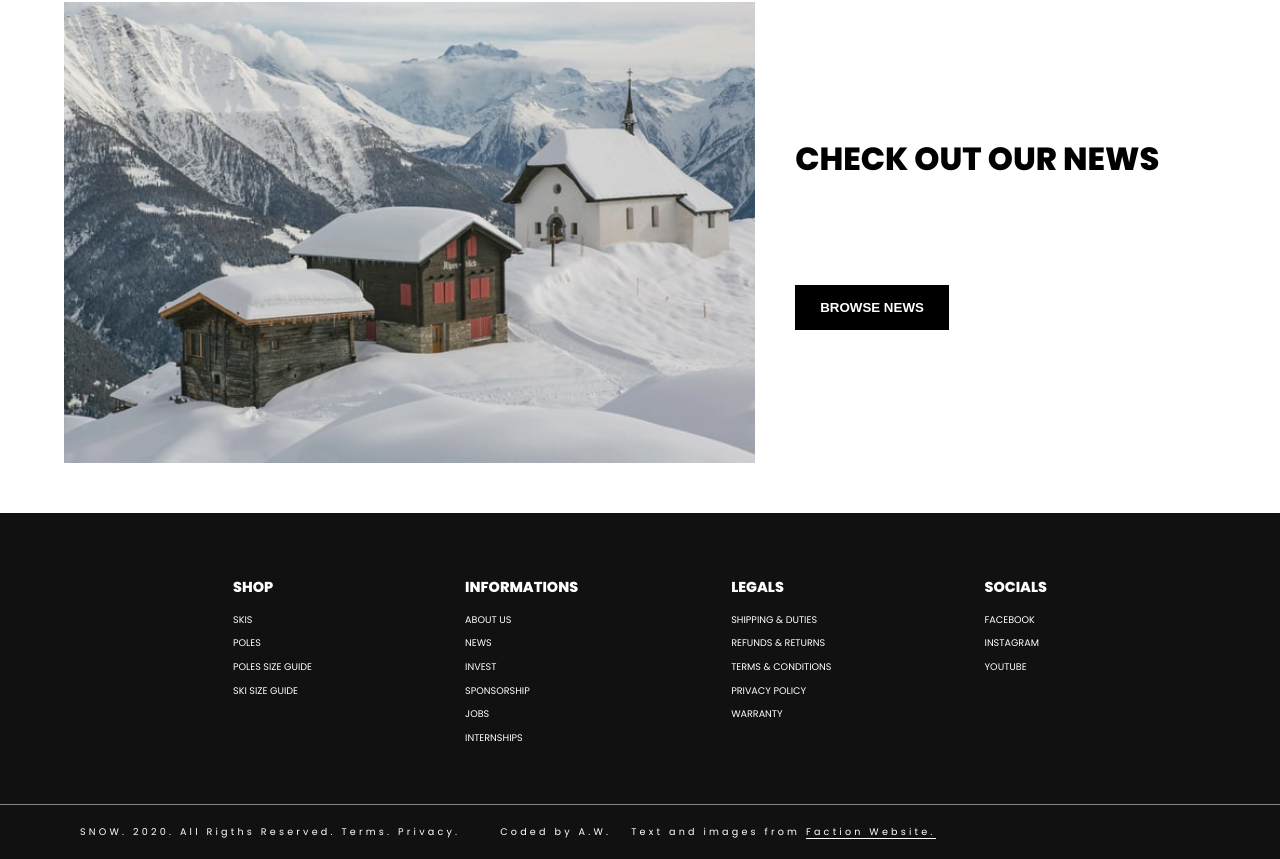
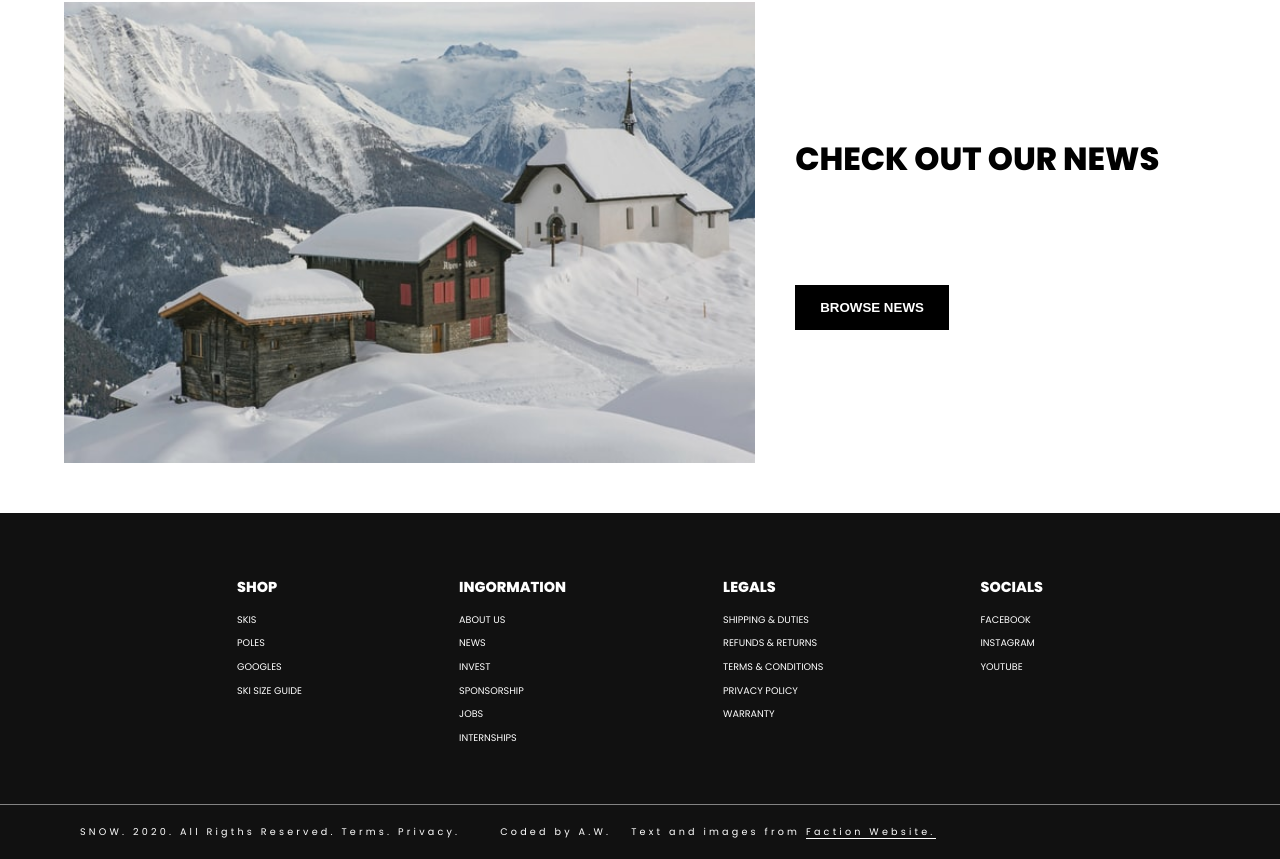
Before and after one commit to Adamwojty/SNOW, a React (Create React App) app: page / in a window 1280 px wide. Shown: the part 1594-2453 px from the top of the page. Built offline with nearby package versions, Linux system fonts and the light colour scheme.

Commit message:
Changed footer

```diff
--- a/src/components/CartModal/CartModal.js
+++ b/src/components/CartModal/CartModal.js
@@ -32,7 +32,7 @@ const CartModal = () => {
   };
   return (
     <>
-      {cartItems.length > 0 && cartItems.length && (
+      {cartItems.length > 0 && (
         <div className={styles.Wrapper}>
           <button type="button" onClick={() => handleCart()}>
             <img src={Cart} alt="cart" />
--- a/src/components/DetailedItem/DetailedItem.js
+++ b/src/components/DetailedItem/DetailedItem.js
@@ -10,6 +10,7 @@ const DetailedItem = ({ title, price, image, sizes }) => {
   const [length, setLength] = useState();
   const [error, setError] = useState(false);
   const dispatch = useDispatch();
+
   const handleItemToCart = (titleOfItem, priceOfItem, imageOfItem, lengthOfItem) => {
     if (!length) {
       setError(true);
--- a/src/components/Footer/Footer.js
+++ b/src/components/Footer/Footer.js
@@ -1,40 +1,37 @@
 import React from 'react';
 import styles from './Footer.module.scss';
+
+const data = [
+  { title: 'SHOP', items: ['SKIS', 'POLES', 'GOOGLES', 'SKI SIZE GUIDE'] },
+  {
+    title: 'INGORMATION',
+    items: ['ABOUT US', 'NEWS', 'INVEST', 'SPONSORSHIP', 'JOBS', 'INTERNSHIPS'],
+  },
+  {
+    title: 'LEGALS',
+    items: [
+      'SHIPPING & DUTIES',
+      'REFUNDS & RETURNS',
+      'TERMS & CONDITIONS',
+      'PRIVACY POLICY',
+      'WARRANTY',
+    ],
+  },
+  { title: 'SOCIALS', items: ['FACEBOOK', 'INSTAGRAM', 'YOUTUBE'] },
+];
 
 const Footer = () => {
   return (
     <footer>
       <div className={styles.linkWrapper}>
-        <div className={styles.shop}>
-          <h3>SHOP</h3>
-          <p>SKIS</p>
-          <p>POLES</p>
-          <p>POLES SIZE GUIDE</p>
-          <p>SKI SIZE GUIDE</p>
-        </div>
-        <div className={styles.info}>
-          <h3>INFORMATIONS</h3>
-          <p>ABOUT US</p>
-          <p>NEWS</p>
-          <p>INVEST</p>
-          <p>SPONSORSHIP</p>
-          <p>JOBS</p>
-          <p>INTERNSHIPS</p>
-        </div>
-        <div className={styles.legals}>
-          <h3>LEGALS</h3>
-          <p>SHIPPING & DUTIES</p>
-          <p>REFUNDS & RETURNS</p>
-          <p>TERMS & CONDITIONS</p>
-          <p>PRIVACY POLICY</p>
-          <p>WARRANTY</p>
-        </div>
-        <div className={styles.socials}>
-          <h3>SOCIALS</h3>
-          <p>FACEBOOK</p>
-          <p>INSTAGRAM</p>
-          <p>YOUTUBE</p>
-        </div>
+        {data.map((item) => (
+          <div>
+            <h3>{item.title}</h3>
+            {item.items.map((paragraph) => (
+              <p>{paragraph}</p>
+            ))}
+          </div>
+        ))}
       </div>
       <aside>
         <p>SNOW. 2020. All Rigths Reserved. Terms. Privacy.</p>
```
